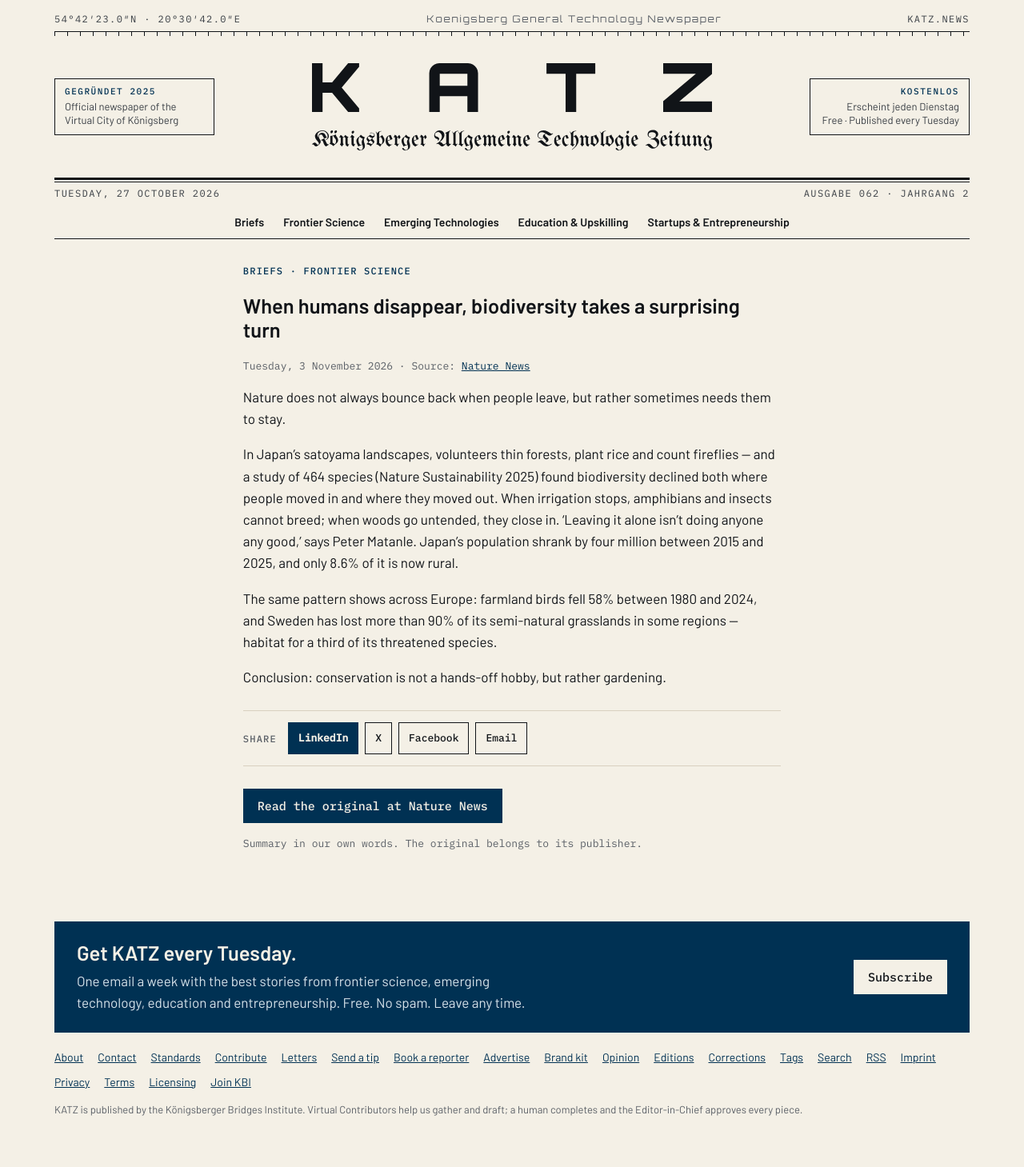
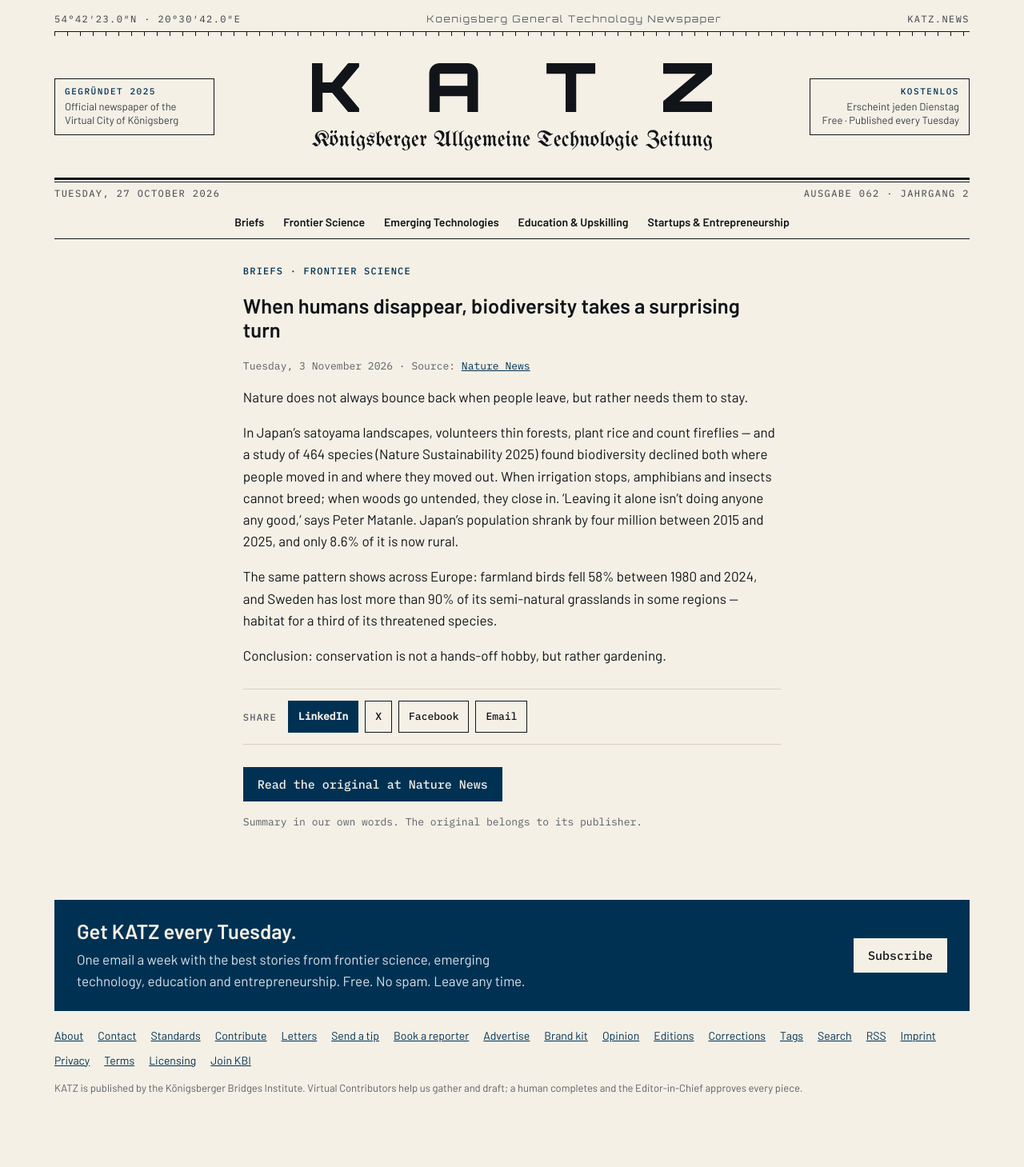
Before and after one commit to katz-news/katz.news, a Jekyll site: the page built from _posts/briefs/2026-11-04-when-humans-disappear-biodiversity-takes-a-surprising-turn.md, in a window 1280 px wide. Shown: the whole page at 80% size. Built offline with Jekyll 4.4.1, drawn with Linux system fonts in a browser that asks for light colours; after the commit the page ends 1432 px from its top, so only the background shows below that.

```diff
--- a/_data/build.yml
+++ b/_data/build.yml
@@ -1 +1 @@
-published_at: 2026-11-06T01:23:43Z
+published_at: 2026-11-06T01:24:23Z
--- a/_posts/briefs/2026-11-04-when-humans-disappear-biodiversity-takes-a-surprising-turn.md
+++ b/_posts/briefs/2026-11-04-when-humans-disappear-biodiversity-takes-a-surprising-turn.md
@@ -6,7 +6,7 @@ section: science
 source_name: Nature News
 source_url: https://www.nature.com/articles/d41586-026-03505-1
 ---
-Nature does not always bounce back when people leave, but rather sometimes needs them to stay.
+Nature does not always bounce back when people leave, but rather needs them to stay.
 
 In Japan's satoyama landscapes, volunteers thin forests, plant rice and count fireflies — and a study of 464 species (Nature Sustainability 2025) found biodiversity declined both where people moved in and where they moved out. When irrigation stops, amphibians and insects cannot breed; when woods go untended, they close in. 'Leaving it alone isn't doing anyone any good,' says Peter Matanle. Japan's population shrank by four million between 2015 and 2025, and only 8.6% of it is now rural.
 
```
